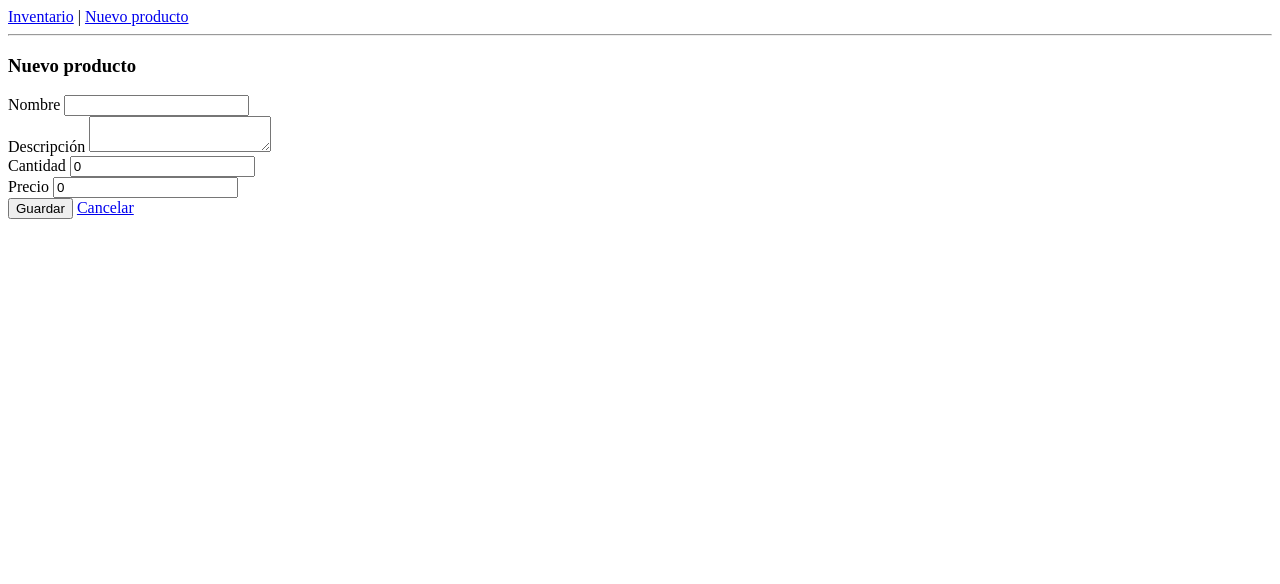
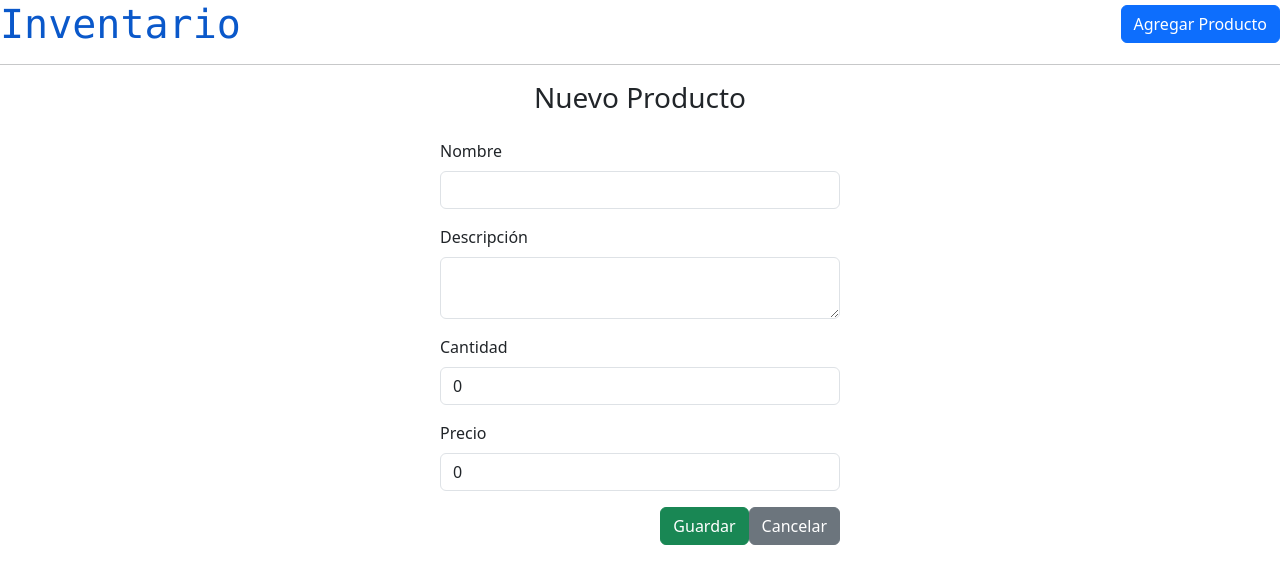
Before and after one commit to VictorLz008/practicaCrudMongo, a Laravel app: page /productos/create in a window 1280 px wide. Shown: the top 584 px of the page. Run offline with Laravel 12, Linux system fonts and the light colour scheme; some libraries are stand-ins or nearby versions.

Commit message:
CRUD Basico

```diff
--- a/app/Http/Controllers/ProductoController.php
+++ b/app/Http/Controllers/ProductoController.php
@@ -24,7 +24,7 @@ class ProductoController extends Controller
             'nombre'      => 'required|string|max:255',
             'descripcion' => 'nullable|string',
             'precio'      => 'required|numeric|min:0',
-            'cantidad'       => 'required|integer|min:0',
+            'stock'       => 'required|integer|min:0',
         ]);
 
         Producto::create($datos);
--- a/resources/views/layouts/app.blade.php
+++ b/resources/views/layouts/app.blade.php
@@ -4,17 +4,24 @@
     <meta charset="UTF-8">
     <meta name="viewport" content="width=device-width, initial-scale=1.0">
     <title>@yield('title', 'Inventario')</title>
+    <link href="https://cdn.jsdelivr.net/npm/bootstrap@6.0.0-alpha.1/dist/css/bootstrap.min.css" rel="stylesheet" integrity="sha384-B/GM4XqrwHnWXNOWMbloTmrYXZg10cakYGmpfsR/bbzQ6JAJI4ihuyADKLnBgrCe" crossorigin="anonymous">
+
 </head>
 <body>
-    <nav>
-        <a href="{{ route('productos.index') }}">Inventario</a> |
-        <a href="{{ route('productos.create') }}">Nuevo producto</a>
-    </nav>
+<nav class="d-flex justify-content-between align-items-center">
+    <a href="{{ route('productos.index') }}" class="font-monospace text-decoration-none">
+        <h1 class="m-0">Inventario</h1>
+    </a>
+
+    <a href="{{ route('productos.create') }}" class="btn btn-primary theme-primary btn-solid btn-styled">Agregar Producto</a>
+</nav>
 
     <hr>
 
     <main>
         @yield('content')
     </main>
+    <script type="module" src="https://cdn.jsdelivr.net/npm/bootstrap@6.0.0-alpha.1/dist/js/bootstrap.bundle.min.js" integrity="sha384-1a/pXj49ZQ1aHEmrJ+gMw1otqoVsYwlEnlD8mIfY2TV03r20Y0CN7uqx1tQogjPL" crossorigin="anonymous"></script>
+
 </body>
 </html>
--- a/resources/views/productos/_form.blade.php
+++ b/resources/views/productos/_form.blade.php
@@ -9,13 +9,16 @@
 </div>
 <div class="mb-3">
     <label class="form-label">Cantidad</label>
-    <input type="number" name="cantidad" class="form-control"
-           value="{{ old('cantidad', $producto->cantidad ?? 0) }}">
+    <input type="number" name="stock" class="form-control"
+           value="{{ old('stock', $producto->stock ?? 0) }}">
 </div>
 <div class="mb-3">
     <label class="form-label">Precio</label>
     <input type="number" step="0.01" name="precio" class="form-control"
            value="{{ old('precio', $producto->precio ?? 0) }}">
 </div>
-<button class="btn btn-success">Guardar</button>
-<a href="{{ route('productos.index') }}" class="btn btn-secondary">Cancelar</a>
+
+<div class="content d-flex justify-content-end">
+<button class="btn btn-success theme-primary btn-solid btn-styled">Guardar</button>
+<a href="{{ route('productos.index') }}" class="btn btn-secondary theme-danger btn-solid btn-styled">Cancelar</a>
+</div>
--- a/resources/views/productos/create.blade.php
+++ b/resources/views/productos/create.blade.php
@@ -1,9 +1,11 @@
 @extends('layouts.app')
 
 @section('content')
-<h3>Nuevo producto</h3>
-<form action="{{ route('productos.store') }}" method="POST">
+<div class="container">
+    <h3 class="text-center mb-4">Nuevo Producto</h3>
+<form action="{{ route('productos.store') }}" method="POST" class="mx-auto" style="max-width: 400px;">
     @csrf
     @include('productos._form')
 </form>
+</div>
 @endsection
```
Also changed, not shown: resources/views/productos/edit.blade.php (+6 -2 lines), resources/views/productos/index.blade.php (+13 -12 lines), package-lock.json.
